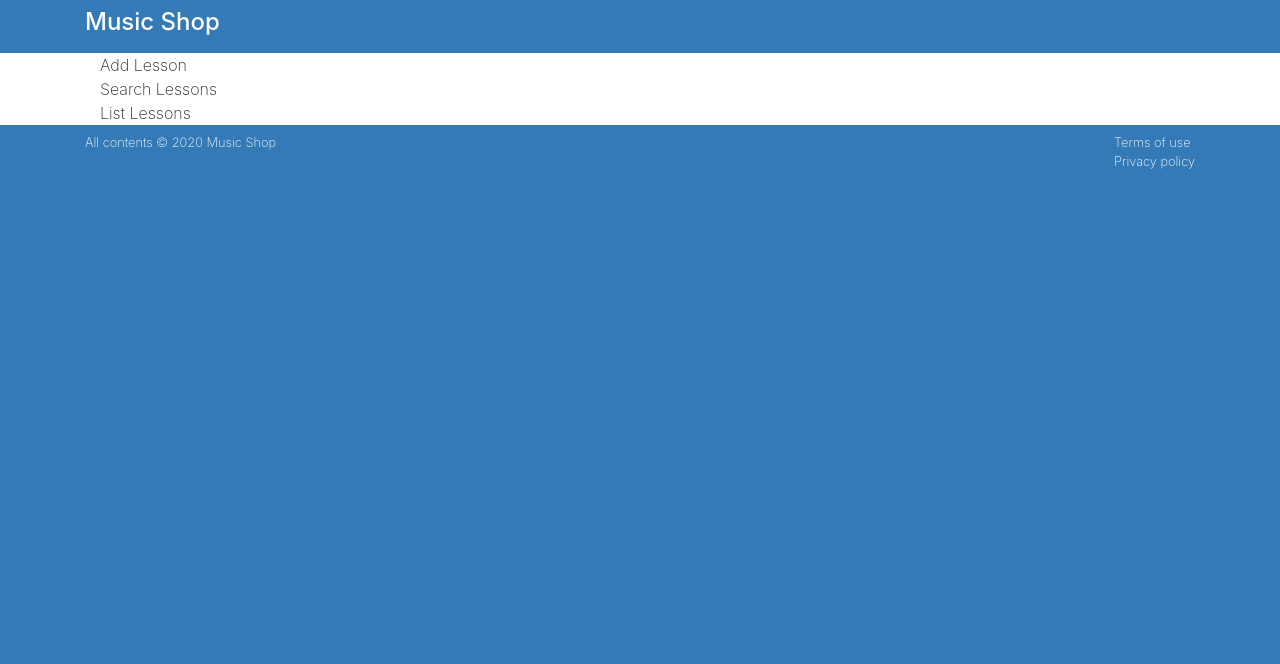
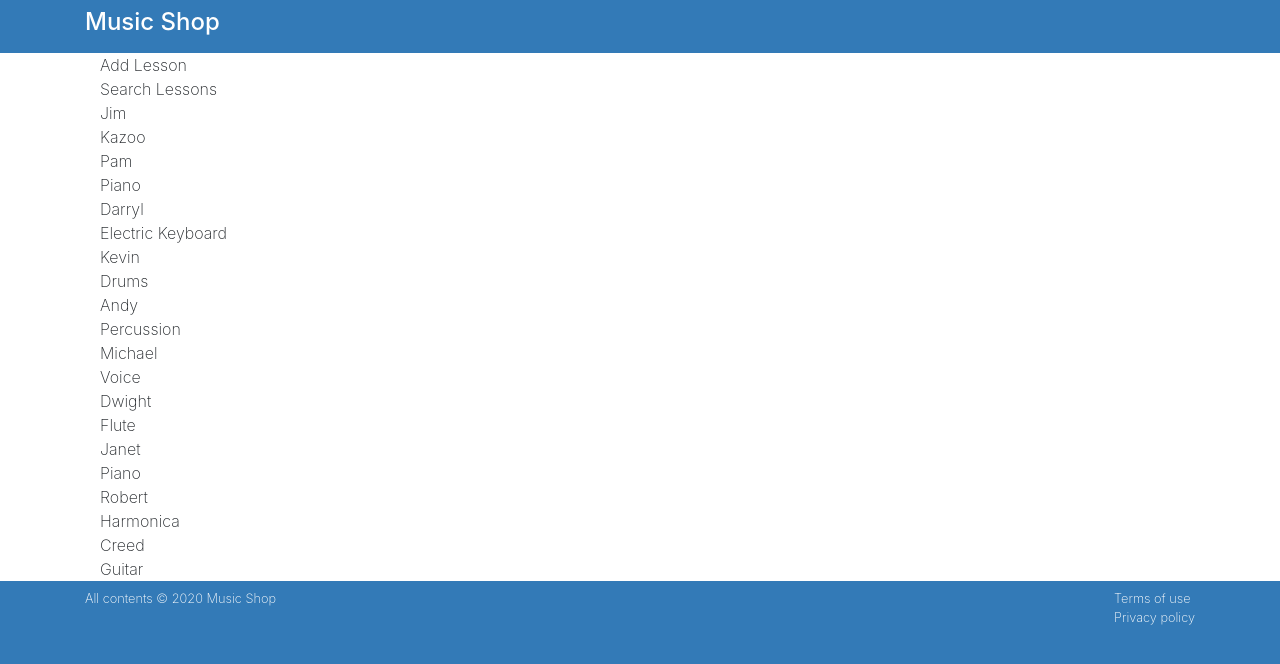
Before and after one commit to mkmatheson/music-shop, a React (Create React App) app: page / in a window 1280 px wide. Shown: the top 664 px of the page. Built offline with nearby package versions, Linux system fonts and the light colour scheme.

Commit message:
pass props to ListLesson

```diff
--- a/src/components/App.js
+++ b/src/components/App.js
@@ -35,7 +35,7 @@ class App extends Component {
               <div className="container">
                 <AddLesson />
                 <SearchLessons />
-                <ListLessons />
+                <ListLessons lessons={this.state.myLessons} />
               </div>
             </div>
           </div>
--- a/src/components/ListLessons.js
+++ b/src/components/ListLessons.js
@@ -1,7 +1,12 @@
-import React, { Component } from "react";
+import React from "react";
 
-const ListLessons = () => {
-  return <div>List Lessons</div>;
+const ListLessons = ({ lessons }) => {
+  return lessons.map((item) => (
+    <>
+      <div>{item.studentName}</div>
+      <div>{item.instrument}</div>
+    </>
+  ));
 };
 
 export default ListLessons;
```
